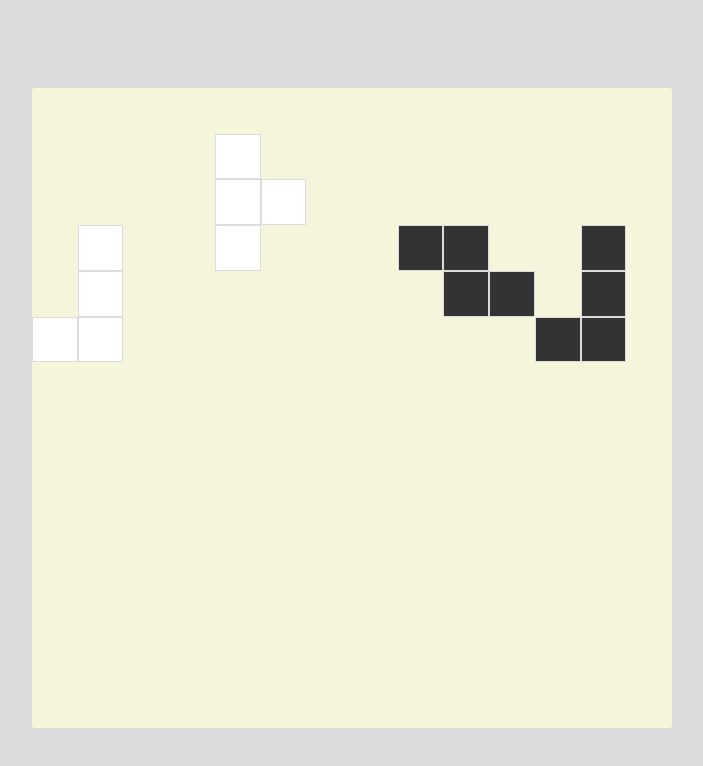
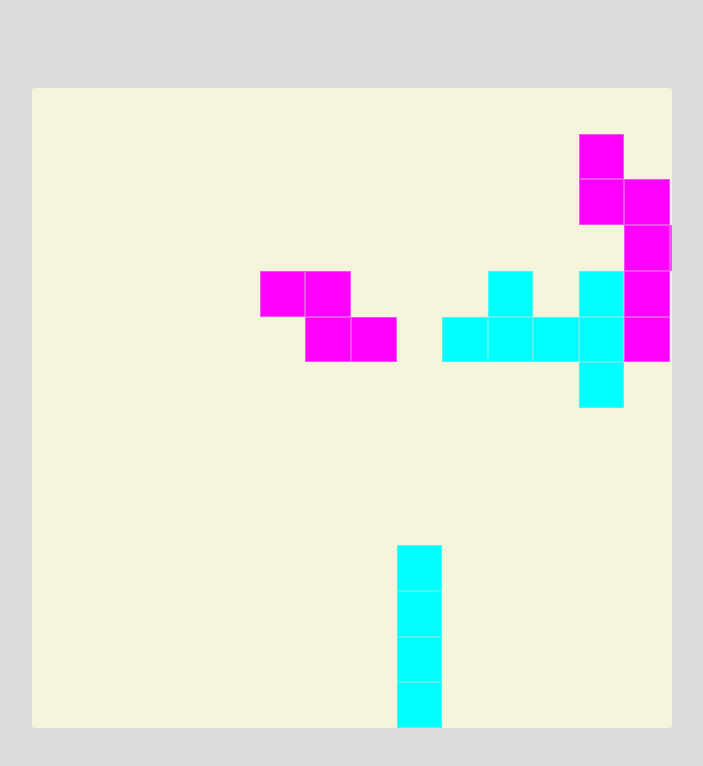
Before and after one commit to nbogie/blokus-react, a React (Vite) app: page / in a window 1280 px wide. Shown: the top 766 px of the page, without its empty margins (288-991 px from the left). Built offline with nearby package versions, Linux system fonts and the light colour scheme.

Commit message:
enable piece rotation by clicking (not final UI).  still collisions allowed.

```diff
--- a/src/components/App.css
+++ b/src/components/App.css
@@ -28,14 +28,14 @@ body * {
     display: grid;
     place-items: center;
     /* border-radius: 2px; */
-    border: 1px solid gainsboro;
+    border: 1px solid rgba(220, 220, 220, 0.364);
 }
 
 .pieceSquare.black {
-    background: #333;
+    background: magenta;
     color: #fff;
 }
 .pieceSquare.white {
-    background: #fff;
+    background: cyan;
     color: #333;
 }
--- a/src/components/App.tsx
+++ b/src/components/App.tsx
@@ -1,8 +1,29 @@
-import { createPositionedPiecesAtRandom } from "../gameCore/positionedPiece";
+import { useState } from "react";
+import { createPositionedPiecesAtRandom } from "../gameCore/createPositionedPiecesAtRandom";
+import { PositionedPiece } from "../gameCore/positionedPiece";
+import { Rotation } from "../gameCore/rotation";
 import "./App.css";
 import { PositionedPieceC } from "./PositionedPieceC";
+
 function App() {
-    const posPieces = createPositionedPiecesAtRandom();
+    const [posPieces, setPosPieces] = useState<PositionedPiece[]>(
+        createPositionedPiecesAtRandom(6)
+    );
+
+    function rotatePiece(id: string) {
+        const newPieces: PositionedPiece[] = posPieces.map((posPiece) => {
+            if (posPiece.piece.id === id) {
+                const rotated: PositionedPiece = {
+                    ...posPiece,
+                    rotation: ((posPiece.rotation + 1) % 4) as Rotation,
+                };
+                console.log({ posPiece, rotated });
+                return rotated;
+            }
+            return posPiece;
+        });
+        setPosPieces(newPieces);
+    }
 
     return (
         <div className="App">
@@ -11,6 +32,7 @@ function App() {
                     <PositionedPieceC
                         posPiece={posPiece}
                         key={posPiece.piece.id}
+                        onClick={rotatePiece}
                     />
                 ))}
             </div>
--- a/src/components/PositionedPieceC.tsx
+++ b/src/components/PositionedPieceC.tsx
@@ -1,27 +1,31 @@
 import { PositionedPiece } from "../gameCore/positionedPiece";
+import { rotateShapeCW } from "../gameCore/rotateShape";
 
 interface PositionedPieceCProps {
     posPiece: PositionedPiece;
+    onClick: (id: string) => void;
 }
 
 export function PositionedPieceC({
     posPiece,
+    onClick,
 }: PositionedPieceCProps): JSX.Element {
     const { piece, position } = posPiece;
     const { shape, colour } = piece;
-
+    const rotatedShape = rotateShapeCW(shape, posPiece.rotation);
     return (
         <>
-            {shape.rows.flatMap((row, rowIx) =>
+            {rotatedShape.rows.flatMap((row, rowIx) =>
                 row.map((cell, colIx) =>
                     cell === 0 ? null : (
                         <div
                             className={"pieceSquare " + colour}
                             key={piece.id + "_" + colIx + "_" + rowIx}
                             style={{
-                                gridRow: `${position.y + rowIx}`,
-                                gridColumn: `${position.x + colIx}`,
+                                gridRow: `${position.y + rowIx + 1}`,
+                                gridColumn: `${position.x + colIx + 1}`,
                             }}
+                            onClick={() => onClick(piece.id)}
                         ></div>
                     )
                 )
--- /dev/null
+++ b/src/gameCore/createPositionedPiecesAtRandom.ts
@@ -0,0 +1,35 @@
+import { pick } from "../utils/pick";
+import { shuffle } from "../utils/shuffle";
+import { Piece, PieceColour } from "./piece";
+import { randomPosition } from "./position";
+import { PositionedPiece } from "./positionedPiece";
+import { allRotations } from "./rotation";
+import { allShapes } from "./shape";
+
+export function createPositionedPiecesAtRandom(
+    numPieces: number
+): PositionedPiece[] {
+    const allPieces: Piece[] = [];
+    for (let s of allShapes) {
+        for (let c of ["black", "white"] as PieceColour[]) {
+            const p: Piece = { colour: c, shape: s, id: s.id + "_" + c };
+            allPieces.push(p);
+        }
+    }
+    const chosenPieces = shuffle(allPieces).slice(0, numPieces);
+    const positionedPieces: PositionedPiece[] = chosenPieces.map((p) => ({
+        piece: p,
+        position: randomPosition(),
+        rotation: pick([0, 1, 2, 3]),
+    }));
+    return positionedPieces;
+}
+
+export function createPositionedPieceAtRandom(): PositionedPiece {
+    const shape = pick(allShapes);
+    const colour: PieceColour = pick(["black", "white"]);
+    const piece: Piece = { shape, id: shape.id + "", colour };
+    const position = randomPosition();
+    const rotation = pick(allRotations);
+    return { position, piece, rotation };
+}
--- a/src/gameCore/position.tsx
+++ b/src/gameCore/position.tsx
@@ -1,4 +1,4 @@
-import { pick } from "./pick";
+import { pick } from "../utils/pick";
 
 export interface Position {
     x: number;
--- a/src/gameCore/positionedPiece.ts
+++ b/src/gameCore/positionedPiece.ts
@@ -1,33 +1,24 @@
-import { Position, randomPosition } from "./position";
-import { pick } from "./pick";
-import { Piece, PieceColour } from "./piece";
-import { allShapes } from "./shape";
-import { shuffle } from "../utils/shuffle";
+import { Piece } from "./piece";
+import { Position } from "./position";
+import { rotateShapeCW } from "./rotateShape";
+import { Rotation } from "./rotation";
 
 export interface PositionedPiece {
     piece: Piece;
     position: Position;
+    rotation: Rotation;
 }
 
-export function createPositionedPieceAtRandom(): PositionedPiece {
-    const shape = pick(allShapes);
-    const colour: PieceColour = pick(["black", "white"]);
-    const piece: Piece = { shape, id: shape.id + "", colour };
-    const position = randomPosition();
-    return { position, piece };
+export function positionedPieceDimensions(positionedPiece: PositionedPiece): {
+    width: number;
+    height: number;
+} {
+    const rotatedPiece = rotateShapeCW(
+        positionedPiece.piece.shape,
+        positionedPiece.rotation
+    );
+    return {
+        height: rotatedPiece.rows.length,
+        width: rotatedPiece.rows[0].length,
+    };
 }
-
-export function createPositionedPiecesAtRandom(): PositionedPiece[] {
-    const allPieces: Piece[] = [];
-    for (let s of allShapes) {
-        for (let c of ["black", "white"] as PieceColour[]) {
-            const p: Piece = { colour: c, shape: s, id: s.id + "_" + c };
-            allPieces.push(p);
-        }
-    }
-    const chosenPieces = shuffle(allPieces).slice(0, 4);
-    const positionedPieces = chosenPieces.map(
-        (p) => ({ piece: p, position: randomPosition() } as PositionedPiece)
-    );
-    return positionedPieces;
-}
--- /dev/null
+++ b/src/gameCore/rotateShape.ts
@@ -0,0 +1,62 @@
+import { Rotation } from "./rotation";
+import { Cell, Shape } from "./shape";
+
+/*
+[ 'O', 'L' ]
+[ '.', 'L' ]
+[ '.', '.' ]
+expected rot90
+[ '.', '.', 'O' ]
+[ '.', 'L', 'L' ]
+*/
+
+//Some ways to rotate a two dimensional array:
+//https://stackoverflow.com/questions/42519/how-do-you-rotate-a-two-dimensional-array
+/** Return a new shape representing the given one rotated 90 degrees clockwise.
+ *
+ * Doesn't mutate original.
+ */
+export function rotateShape90CW(shape: Shape): Shape {
+    const newShape = transpose(shape);
+    newShape.rows.forEach((r) => r.reverse());
+    return newShape;
+}
+
+export function rotateShape90CCW(shape: Shape): Shape {
+    const newShape: Shape = copyShape(shape);
+    newShape.rows.forEach((r) => r.reverse());
+    return transpose(newShape);
+}
+
+/** Return a new shape representing the given one rotated clockwise in increments of 90 degrees as specified.
+ * @param  rotation - A number of increments of 90 degrees by which to rotate new shape.
+ *
+ * Doesn't mutate original.
+ */
+export function rotateShapeCW(shape: Shape, rotation: Rotation): Shape {
+    let newShape = copyShape(shape); //in case we rotate 0 times - we still want to return a copy to be consistent
+    for (let i = 0; i < rotation; i++) {
+        newShape = rotateShape90CW(newShape);
+    }
+    return newShape;
+}
+
+/** Return a new shape based on the given shape but with the rows and columns transposed.  So rows become columns.
+ * This does not mutate the oriinal shape.
+ */
+function transpose(shape: Shape): Shape {
+    const newRows: Cell[][] = [];
+    for (let colIx = 0; colIx < shape.rows[0].length; colIx++) {
+        const newRow: Cell[] = [];
+        for (let rowIx = 0; rowIx < shape.rows.length; rowIx++) {
+            newRow.push(shape.rows[rowIx][colIx]);
+        }
+        newRows.push(newRow);
+    }
+    return { ...shape, rows: newRows };
+}
+
+function copyShape(shape: Shape): Shape {
+    const newRows = shape.rows.map((r) => [...r]);
+    return { ...shape, rows: newRows };
+}
--- /dev/null
+++ b/src/gameCore/rotation.ts
@@ -0,0 +1,2 @@
+export type Rotation = 0 | 1 | 2 | 3;
+export const allRotations = [0, 1, 2, 3] as Rotation[];
--- a/src/gameCore/shape.ts
+++ b/src/gameCore/shape.ts
@@ -1,4 +1,4 @@
-export type Cell = 1 | 0;
+export type Cell = 1 | 0; //0 marks a void in the shape.  1 marks a presence.
 type CellRow = Cell[];
 
 export interface Shape {
```
Also changed, not shown: src/utils/pick.ts (renamed from src/gameCore/pick.ts).
